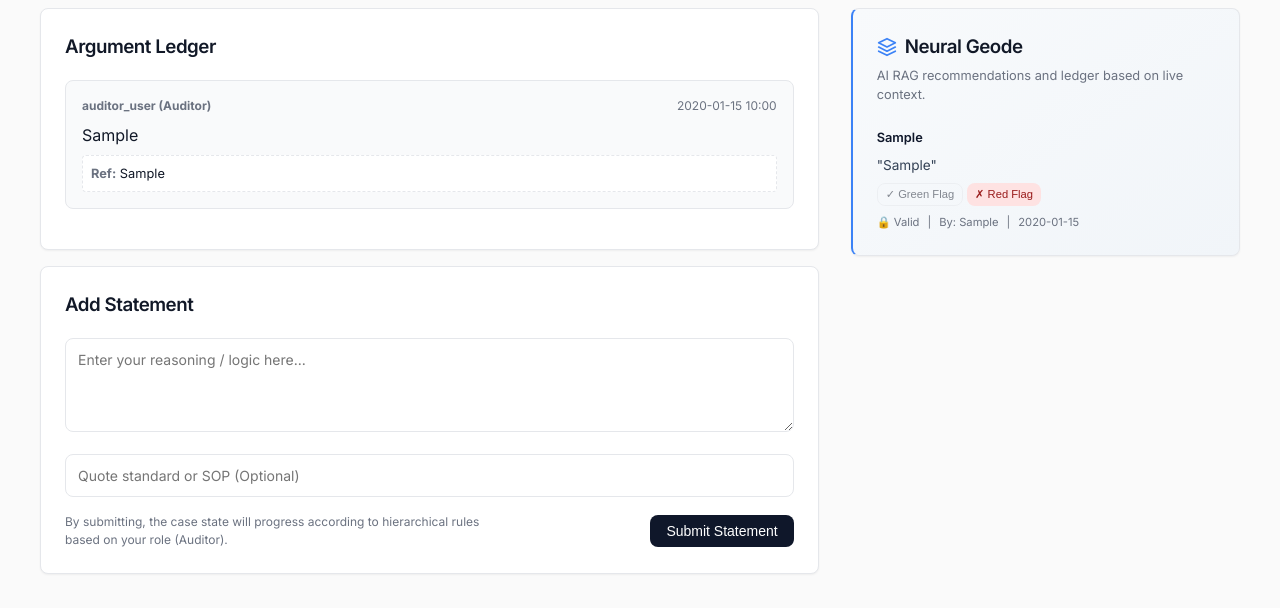
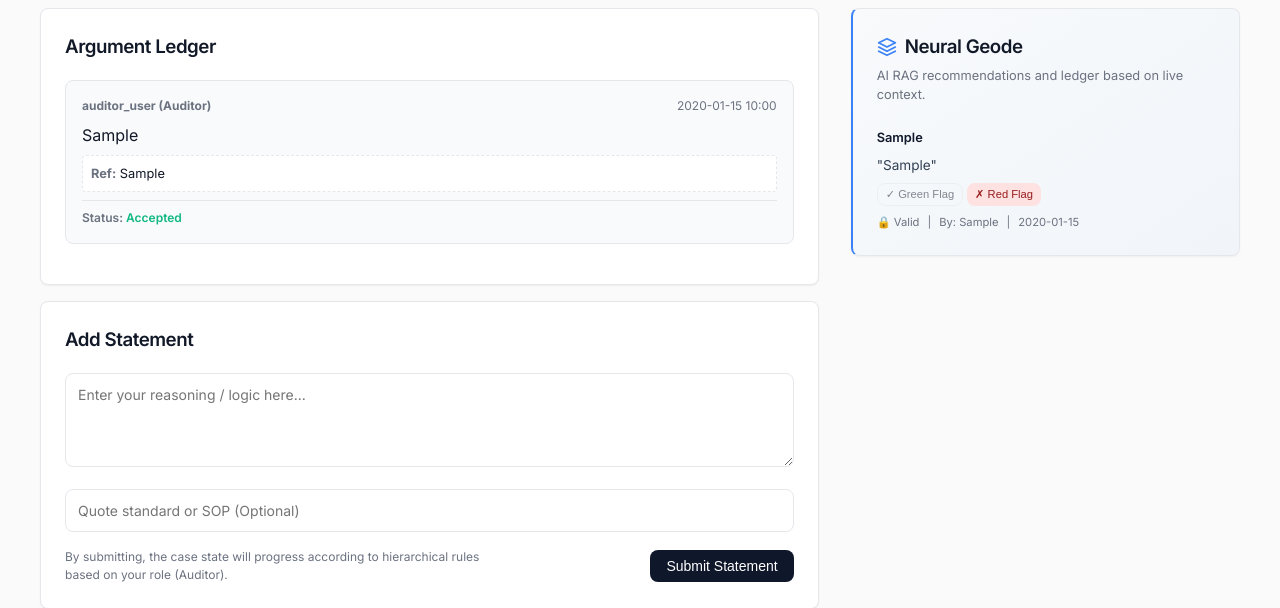
Before and after one commit to 007nishan/The-Tribunal, a Flask app: page /dispute/1 in a window 1280 px wide. Shown: the part 221-829 px from the top of the page. Before the commit the page ends 796 px from the top, so only its background shows below. Run offline with Flask 3, Linux system fonts and the light colour scheme; a user stored in the database is signed in; tables that the repository leaves empty hold one stand-in row (values such as "Sample post").

Commit message:
Add argument acceptance rejection buttons

```diff
--- a/app.py
+++ b/app.py
@@ -114,6 +114,29 @@ def create_dispute():
 
     return redirect(url_for('dashboard'))
 
+@app.route('/argument/<int:arg_id>/action', methods=['POST'])
+def argument_action(arg_id):
+    if 'user_id' not in session:
+        return redirect(url_for('login'))
+
+    arg = Argument.query.get_or_404(arg_id)
+    action = request.form.get('action')
+    dispute = Dispute.query.get(arg.dispute_id)
+
+    if action in ['Accepted', 'Rejected', 'Escalated']:
+        arg.status = action
+
+        # Simple states for dispute
+        if action == 'Accepted':
+            dispute.status = 'Resolved'
+        elif action == 'Escalated':
+            dispute.status = 'Escalated to Higher Authority'
+
+        db.session.commit()
+        flash(f"Argument has been marked as {action}.")
+
+    return redirect(url_for('dispute_view', dispute_id=dispute.id))
+
 @app.route('/neural_geode/flag/<int:entry_id>', methods=['POST'])
 def flag_geode(entry_id):
     entry = NeuralGeodeEntry.query.get_or_404(entry_id)
--- a/models.py
+++ b/models.py
@@ -30,6 +30,7 @@ class Argument(db.Model):
     quoted_reference = db.Column(db.Text, nullable=True)
     attachment_path = db.Column(db.String(255), nullable=True)
     timestamp = db.Column(db.DateTime, default=datetime.utcnow)
+    status = db.Column(db.String(20), nullable=False, default='Pending') # Pending, Accepted, Rejected, Escalated
 
     user = db.relationship('User', backref=db.backref('arguments', lazy=True))
 
--- a/templates/dispute.html
+++ b/templates/dispute.html
@@ -22,10 +22,22 @@
                 </div>
                 <div style="margin-bottom: 0.5rem;">{{ arg.logic }}</div>
                 {% if arg.quoted_reference %}
-                <div style="font-size: 0.8rem; background: #fff; padding: 0.5rem; border: 1px dashed var(--border); border-radius: 4px;">
+                <div style="font-size: 0.8rem; background: #fff; padding: 0.5rem; border: 1px dashed var(--border); border-radius: 4px; margin-bottom: 0.5rem;">
                     <strong style="color:var(--text-muted);">Ref:</strong> {{ arg.quoted_reference }}
                 </div>
                 {% endif %}
+
+                <div style="display: flex; justify-content: space-between; align-items: center; border-top: 1px solid var(--border); padding-top: 0.5rem; margin-top: 0.5rem;">
+                    <span class="status-badge {% if arg.status == 'Accepted' %}status-closed{% elif arg.status == 'Rejected' %}status-pending{% elif arg.status == 'Escalated' %}status-escalated{% else %}status-pending{% endif %}" style="background: transparent; padding:0; font-weight: 600; color: var(--text-muted);">Status: <span style="{% if arg.status == 'Accepted' %}color: var(--success);{% elif arg.status == 'Rejected' %}color: var(--danger);{% elif arg.status == 'Escalated' %}color: var(--accent);{% endif %}">{{ arg.status }}</span></span>
+
+                    {% if arg.status == 'Pending' %}
+                    <form action="{{ url_for('argument_action', arg_id=arg.id) }}" method="POST" style="display: flex; gap: 0.5rem; margin: 0;">
+                        <button type="submit" name="action" value="Accepted" class="btn btn-green" style="padding: 0.25rem 0.5rem; font-size: 0.75rem;">Accept</button>
+                        <button type="submit" name="action" value="Rejected" class="btn btn-red" style="padding: 0.25rem 0.5rem; font-size: 0.75rem;">Reject</button>
+                        <button type="submit" name="action" value="Escalated" class="btn btn-outline" style="padding: 0.25rem 0.5rem; font-size: 0.75rem; border-color: var(--accent); color: var(--accent);">Escalate</button>
+                    </form>
+                    {% endif %}
+                </div>
             </div>
             {% else %}
             <p style="font-size: 0.875rem; color: var(--text-muted);">No arguments have been submitted yet.</p>
```
Also changed, not shown: instance/tribunal.db (added).
